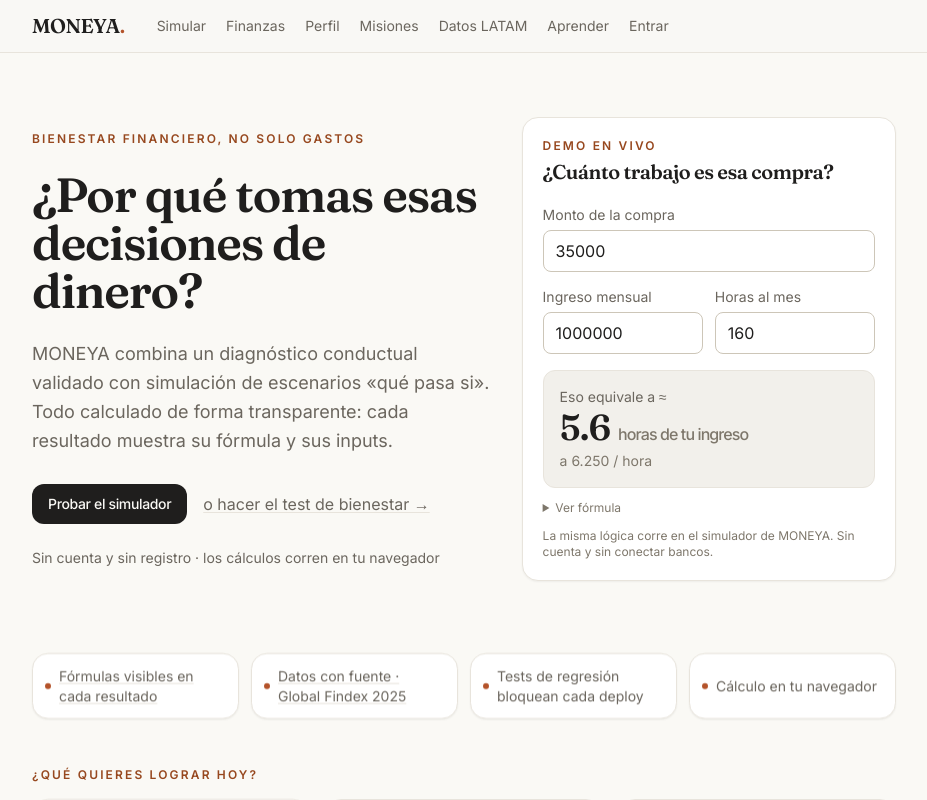
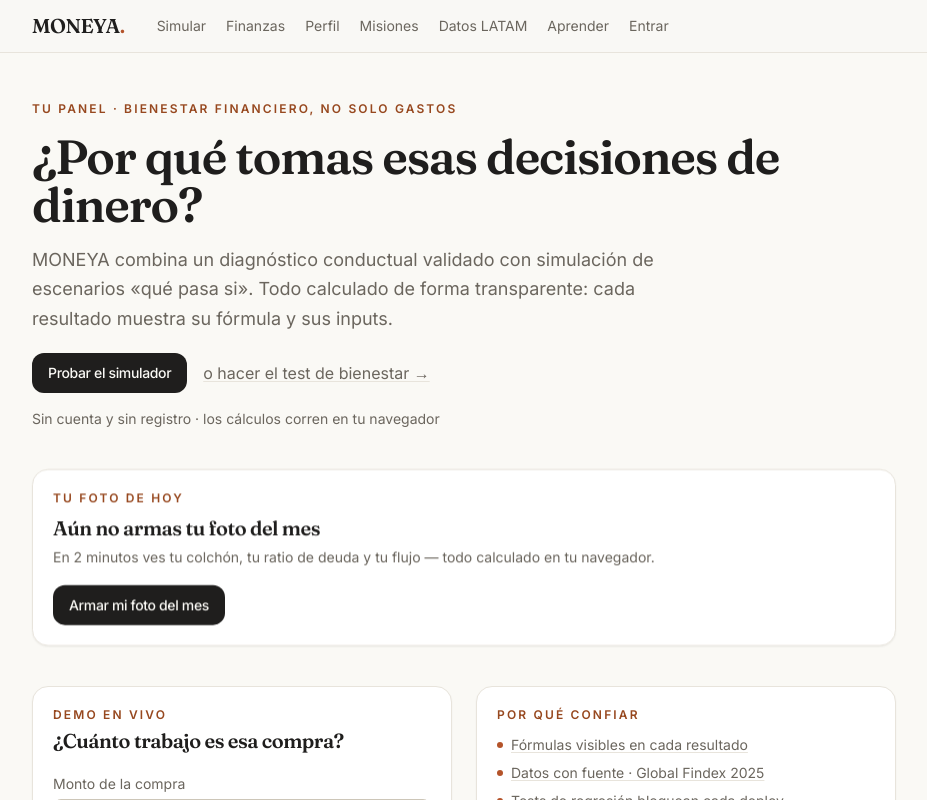
Before and after one commit to waldosiclla14-bit/moneya, a Next.js app: page / in a window 1280 px wide. Shown: the top 800 px of the page, without its empty margins (176-1103 px from the left). Built offline with nearby package versions, Linux system fonts and the light colour scheme; no server answers.

Commit message:
feat(home): dashboard base con panel Tu foto de hoy (lee snapshot guardado)

```diff
--- a/app/page.tsx
+++ b/app/page.tsx
@@ -1,14 +1,14 @@
 import Link from 'next/link';
 import { HeroDemo } from '../components/home/hero-demo';
 import { GoalGrid } from '../components/home/goal-grid';
+import { ResumenHoy } from '../components/home/resumen-hoy';
 import { Reveal } from '../components/ui/reveal';
 
 export default function Home() {
   return (
-    <div className="space-y-12">
-      <section className="grid items-center gap-8 py-6 lg:grid-cols-[1.1fr,0.9fr]">
-        <div className="max-w-3xl space-y-6">
-          <p className="eyebrow">Bienestar financiero, no solo gastos</p>
+    <div className="space-y-10">
+      <section className="max-w-3xl space-y-4 pt-2">
+        <p className="eyebrow">Tu panel · bienestar financiero, no solo gastos</p>
         <h1 className="font-display text-4xl font-semibold leading-[1.1] tracking-tight text-ink sm:text-5xl">
           ¿Por qué tomas esas decisiones de dinero?
         </h1>
@@ -27,39 +27,43 @@
         <p className="text-sm text-muted">
           Sin cuenta y sin registro · los cálculos corren en tu navegador
         </p>
-        </div>
-        <HeroDemo />
       </section>
 
       <Reveal>
-        <section aria-label="Con qué te lo garantizamos">
-          <ul className="grid gap-3 text-sm text-muted sm:grid-cols-2 lg:grid-cols-4">
-            <li className="card flex items-center gap-2 p-3">
+        <ResumenHoy />
+      </Reveal>
+
+      <section className="grid items-start gap-6 lg:grid-cols-[1fr,1fr]">
+        <HeroDemo />
+        <div className="card space-y-3 p-5">
+          <p className="eyebrow">Por qué confiar</p>
+          <ul className="space-y-2 text-sm text-muted">
+            <li className="flex items-center gap-2">
               <span className="h-1.5 w-1.5 shrink-0 rounded-full bg-clay" aria-hidden="true" />
               <Link href="/metodologia" className="link-soft">
                 Fórmulas visibles en cada resultado
               </Link>
             </li>
-            <li className="card flex items-center gap-2 p-3">
+            <li className="flex items-center gap-2">
               <span className="h-1.5 w-1.5 shrink-0 rounded-full bg-clay" aria-hidden="true" />
               <Link href="/datos" className="link-soft">
                 Datos con fuente · Global Findex 2025
               </Link>
             </li>
-            <li className="card flex items-center gap-2 p-3">
+            <li className="flex items-center gap-2">
               <span className="h-1.5 w-1.5 shrink-0 rounded-full bg-clay" aria-hidden="true" />
               <span>Tests de regresión bloquean cada deploy</span>
             </li>
-            <li className="card flex items-center gap-2 p-3">
+            <li className="flex items-center gap-2">
               <span className="h-1.5 w-1.5 shrink-0 rounded-full bg-clay" aria-hidden="true" />
               <span>Cálculo en tu navegador</span>
             </li>
           </ul>
+        </div>
       </section>
-      </Reveal>
 
       <section>
-        <p className="eyebrow mb-4">¿Qué quieres lograr hoy?</p>
+        <p className="eyebrow mb-4">Tus módulos · ¿qué quieres lograr hoy?</p>
         <GoalGrid />
       </section>
     </div>
--- /dev/null
+++ b/components/home/resumen-hoy.tsx
@@ -0,0 +1,132 @@
+'use client';
+
+import { useEffect, useState } from 'react';
+import Link from 'next/link';
+import {
+  analizarSnapshot,
+  sumaCuotas,
+  type DeudaInput,
+  type FinancialSnapshot,
+} from '../../lib/calculos';
+import { useRegion } from '../../lib/formato/region';
+
+const STORAGE_KEY = 'moneya:foto:mes:v1';
+
+type Guardado = {
+  form?: {
+    mes?: string;
+    dependiente?: string;
+    independiente?: string;
+    otros?: string;
+    esencial?: string;
+    noEsencial?: string;
+    liquidez?: string;
+  };
+  deudas?: Array<Partial<DeudaInput>>;
+};
+
+function toNum(v: unknown): number {
+  const n = Number(v);
+  return Number.isFinite(n) ? n : 0;
+}
+
+function formatoMeses(v: number | null): string {
+  if (v === null) return '—';
+  return v < 10 ? v.toFixed(1) : Math.round(v).toString();
+}
+
+function formatoPorcentaje(v: number | null): string {
+  if (v === null) return '—';
+  return `${Math.round(v * 100)}%`;
+}
+
+export function ResumenHoy() {
+  const { money } = useRegion();
+  const [listo, setListo] = useState(false);
+  const [snapshot, setSnapshot] = useState<FinancialSnapshot | null>(null);
+  const [mes, setMes] = useState('');
+
+  useEffect(() => {
+    try {
+      const raw = window.localStorage.getItem(STORAGE_KEY);
+      if (raw) {
+        const g = JSON.parse(raw) as Guardado;
+        const f = g.form ?? {};
+        const deudas: DeudaInput[] = (Array.isArray(g.deudas) ? g.deudas : []).map((d, i) => ({
+          id: typeof d.id === 'string' ? d.id : `d-${i}`,
+          nombre: typeof d.nombre === 'string' ? d.nombre : '',
+          tipo: d.tipo ?? 'tarjeta',
+          saldo: toNum(d.saldo),
+          cuotaMensual: toNum(d.cuotaMensual),
+          tasaAnual: toNum(d.tasaAnual),
+        }));
+        setSnapshot({
+          income: {
+            dependiente: toNum(f.dependiente),
+            independiente: toNum(f.independiente),
+            otros: toNum(f.otros),
+          },
+          expenses: { esencial: toNum(f.esencial), noEsencial: toNum(f.noEsencial) },
+          liquidBalance: toNum(f.liquidez),
+          debtMonthlyPayments: sumaCuotas(deudas),
+        });
+        setMes(typeof f.mes === 'string' ? f.mes : '');
+      }
+    } catch {
+      /* dato ilegible: se muestra el llamado a armar la foto */
+    }
+    setListo(true);
+  }, []);
+
+  if (!listo) return null;
+
+  if (!snapshot) {
+    return (
+      <section aria-label="Tu foto de hoy" className="card p-5">
+        <p className="eyebrow">Tu foto de hoy</p>
+        <p className="mt-2 font-display text-xl font-semibold tracking-tight text-ink">
+          Aún no armas tu foto del mes
+        </p>
+        <p className="mt-1 text-sm leading-relaxed text-muted">
+          En 2 minutos ves tu colchón, tu ratio de deuda y tu flujo — todo calculado en tu navegador.
+        </p>
+        <Link href="/finanzas" className="btn-primary mt-4 inline-block">
+          Armar mi foto del mes
+        </Link>
+      </section>
+    );
+  }
+
+  const margen = analizarSnapshot(snapshot);
+
+  return (
+    <section aria-label="Tu foto de hoy" className="card p-5">
+      <div className="flex items-baseline justify-between gap-3">
+        <p className="eyebrow">Tu foto de hoy{mes ? ` · ${mes}` : ''}</p>
+        <Link href="/finanzas" className="link-soft shrink-0 text-sm">
+          Ver detalle →
+        </Link>
+      </div>
+      <div className="mt-3 grid gap-3 sm:grid-cols-3">
+        <div className="rounded-xl bg-cream p-4">
+          <p className="text-xs text-neutral-600">Colchón · meses</p>
+          <p className="mt-1 font-display text-3xl font-semibold tracking-tight text-ink">
+            {formatoMeses(margen.mesesCobertura.value)}
+          </p>
+        </div>
+        <div className="rounded-xl bg-cream p-4">
+          <p className="text-xs text-neutral-600">Deuda · % en cuotas</p>
+          <p className="mt-1 font-display text-3xl font-semibold tracking-tight text-ink">
+            {formatoPorcentaje(margen.ratioDeuda.value)}
+          </p>
+        </div>
+        <div className="rounded-xl bg-cream p-4">
+          <p className="text-xs text-neutral-600">Flujo del mes</p>
+          <p className="mt-1 font-display text-3xl font-semibold tracking-tight text-ink">
+            {money.format(margen.ahorroMensual)}
+          </p>
+        </div>
+      </div>
+    </section>
+  );
+}
```
Also changed, not shown: 2 other files (tests, documents, lock files or other folders). Lines whose indentation alone changed are shown as unchanged.
